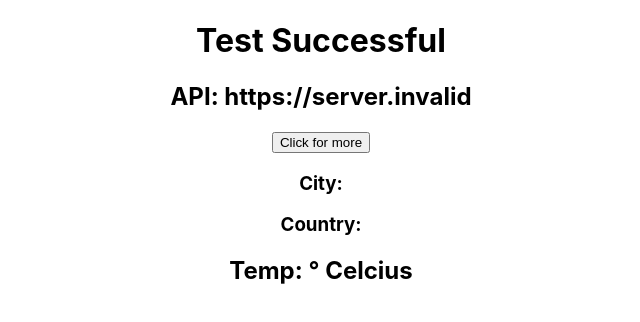
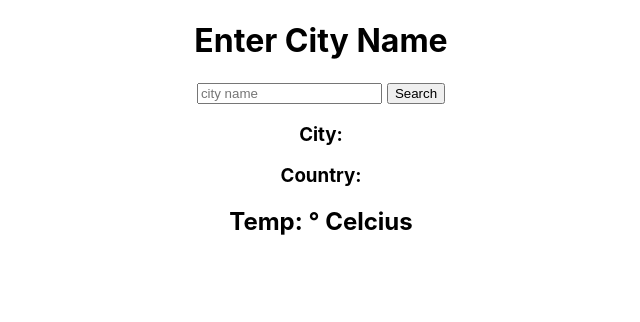
Before and after one commit to Jiranathanan/weather-app-react, a React (Create React App) app: page / in a window 1280 px wide. Shown: the top 322 px of the page, without its empty margins (319-959 px from the left). Built offline with nearby package versions, Linux system fonts and the light colour scheme; no server answers.

Commit message:
Add preventDefault

```diff
--- a/src/App.js
+++ b/src/App.js
@@ -3,7 +3,8 @@ import { useState, useEffect } from 'react';
 import axios from 'axios';
 
 function App() {
-  console.log(process.env.REACT_APP_WEATHER_API)
+  // console.log(process.env.REACT_APP_WEATHER_API)
+  const [search, setSearch] = useState('')
   const [allData, setAllData] = useState({
     city: '',
     country: '',
@@ -22,7 +23,7 @@ function App() {
       const APIKEY = process.env.REACT_APP_WEATHER_API
       // axios is a library that makes request to the backend
       const result = await axios.get(`https://api.openweathermap.org/data/2.5/weather?q=${city}&appid=${APIKEY}&units=metric`)
-      console.log(result)
+      // console.log(result)
       setAllData({
         city: result.data.name,
         country: result.data.sys.country,
@@ -33,15 +34,32 @@ function App() {
     }
   }
 
+  const handleSubmit = (e) => {
+    console.log(search)
+    e.preventDefault()
+    fetchData(search)
+  }
+
+  const handleChange = (e) => {
+    // console.log('this is listening')
+    setSearch(e.target.value)
+    // console.log(search)
+  }
+
   return (
     <main>
     <div className='App'>
-      <h1>Test Successful</h1>
-      <h2>API: {process.env.REACT_APP_WEATHER_API}</h2>
-      <button onClick={() => console.log("Click!!!!!")}>Click for more</button>
-      <h3>City: {allData.city}</h3>
-      <h3>Country: {allData.country}</h3>
-      <h2>Temp: {allData.temperature}° Celcius</h2>
+      <h1>Enter City Name</h1>
+      <form onSubmit={handleSubmit}>
+        <input value={search} type='text' name='city' placeholder='city name' onChange={handleChange} />
+        <button style={{marginLeft: 5}}>Search</button>
+      </form>
+      <section>
+        {/* <h2>API: {process.env.REACT_APP_WEATHER_API}</h2> */}
+        <h3>City: {allData.city}</h3>
+        <h3>Country: {allData.country}</h3>
+        <h2>Temp: {allData.temperature}° Celcius</h2>
+      </section>
     </div>
    </main>
   )
```
